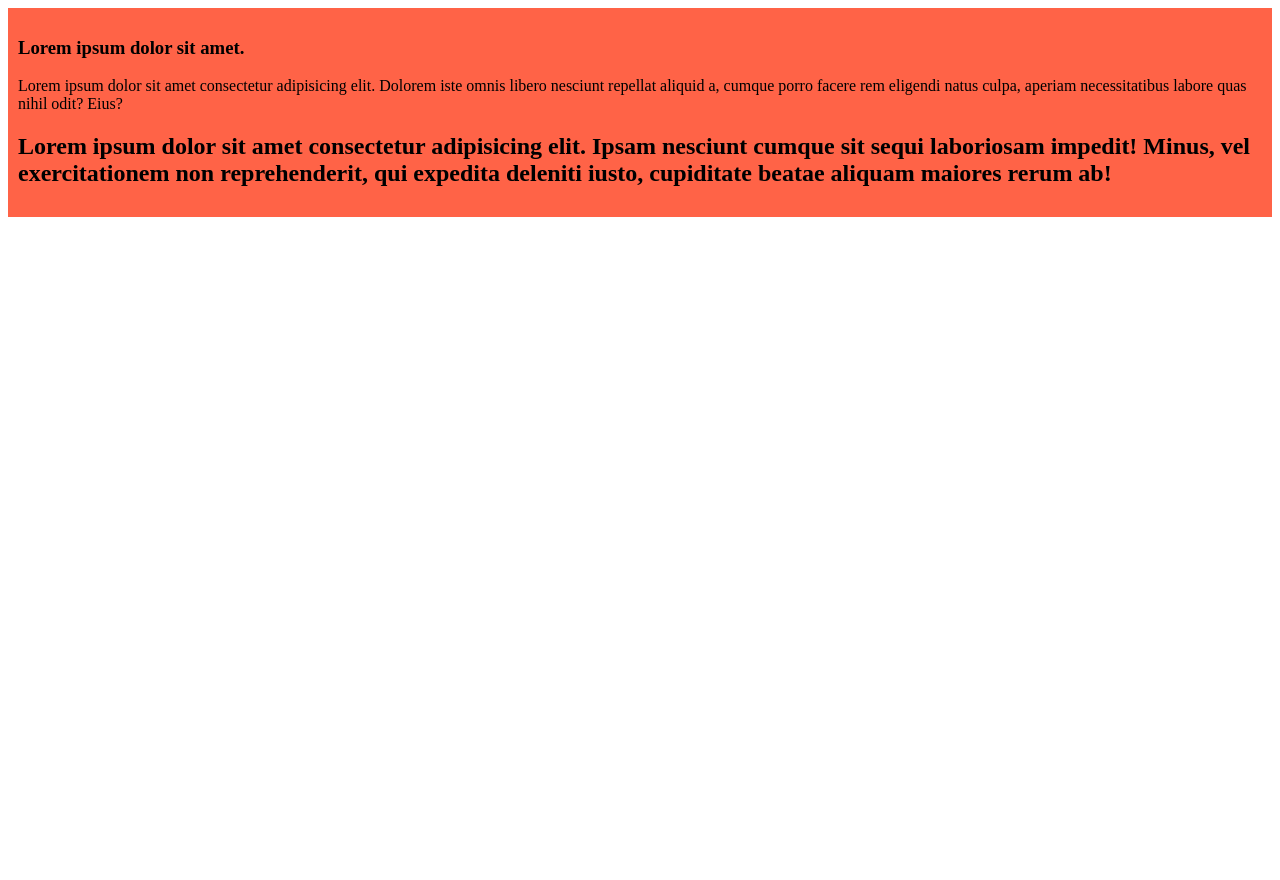
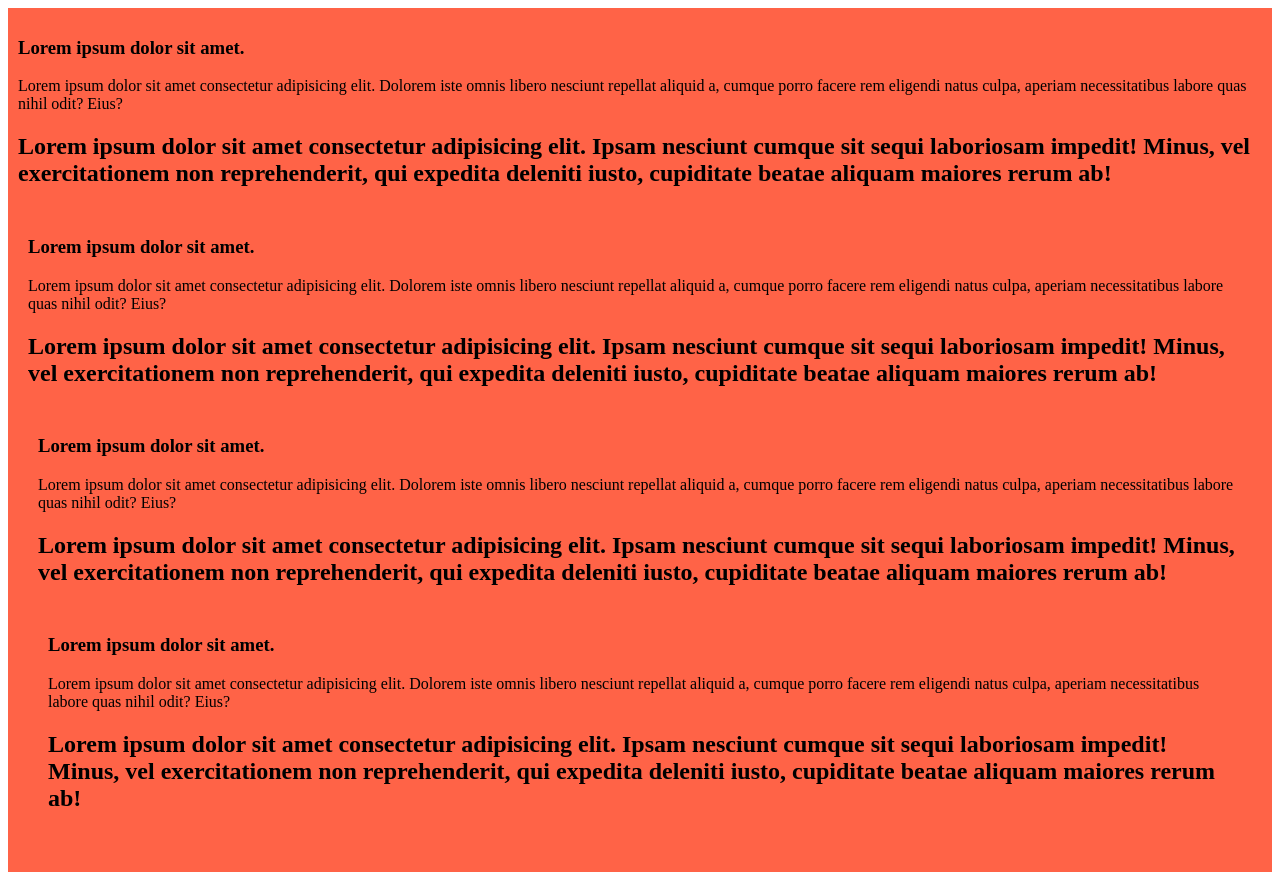
Before and after one commit to Mostakim3157/my-simple-website, a plain HTML site: page index.html in a window 1280 px wide. Before the commit the page ends 800 px from the top, so only its background shows below. Drawn offline with Linux system fonts and the light colour scheme.

Commit message:
added my first blogsecond

```diff
--- a/index.html
+++ b/index.html
@@ -12,6 +12,23 @@
         <p>Lorem ipsum dolor sit amet consectetur adipisicing elit. Dolorem iste omnis libero nesciunt repellat aliquid a, cumque porro facere rem eligendi natus culpa, aperiam necessitatibus labore quas nihil odit? Eius?   </p>
         <h2>Lorem ipsum dolor sit amet consectetur adipisicing elit. Ipsam nesciunt cumque sit sequi laboriosam impedit! Minus, vel exercitationem non reprehenderit, qui expedita deleniti iusto, cupiditate beatae aliquam maiores rerum ab!</h2>
 
+        <div>
+            <h3>Lorem ipsum dolor sit amet.</h3>
+            <p>Lorem ipsum dolor sit amet consectetur adipisicing elit. Dolorem iste omnis libero nesciunt repellat aliquid a, cumque porro facere rem eligendi natus culpa, aperiam necessitatibus labore quas nihil odit? Eius?   </p>
+            <h2>Lorem ipsum dolor sit amet consectetur adipisicing elit. Ipsam nesciunt cumque sit sequi laboriosam impedit! Minus, vel exercitationem non reprehenderit, qui expedita deleniti iusto, cupiditate beatae aliquam maiores rerum ab!</h2>
+
+            <div>
+                <h3>Lorem ipsum dolor sit amet.</h3>
+                <p>Lorem ipsum dolor sit amet consectetur adipisicing elit. Dolorem iste omnis libero nesciunt repellat aliquid a, cumque porro facere rem eligendi natus culpa, aperiam necessitatibus labore quas nihil odit? Eius?   </p>
+                <h2>Lorem ipsum dolor sit amet consectetur adipisicing elit. Ipsam nesciunt cumque sit sequi laboriosam impedit! Minus, vel exercitationem non reprehenderit, qui expedita deleniti iusto, cupiditate beatae aliquam maiores rerum ab!</h2>
+
+                <div>
+                    <h3>Lorem ipsum dolor sit amet.</h3>
+                    <p>Lorem ipsum dolor sit amet consectetur adipisicing elit. Dolorem iste omnis libero nesciunt repellat aliquid a, cumque porro facere rem eligendi natus culpa, aperiam necessitatibus labore quas nihil odit? Eius?   </p>
+                    <h2>Lorem ipsum dolor sit amet consectetur adipisicing elit. Ipsam nesciunt cumque sit sequi laboriosam impedit! Minus, vel exercitationem non reprehenderit, qui expedita deleniti iusto, cupiditate beatae aliquam maiores rerum ab!</h2>
+
+
+
     </div>
 </body>
 </html>
```
